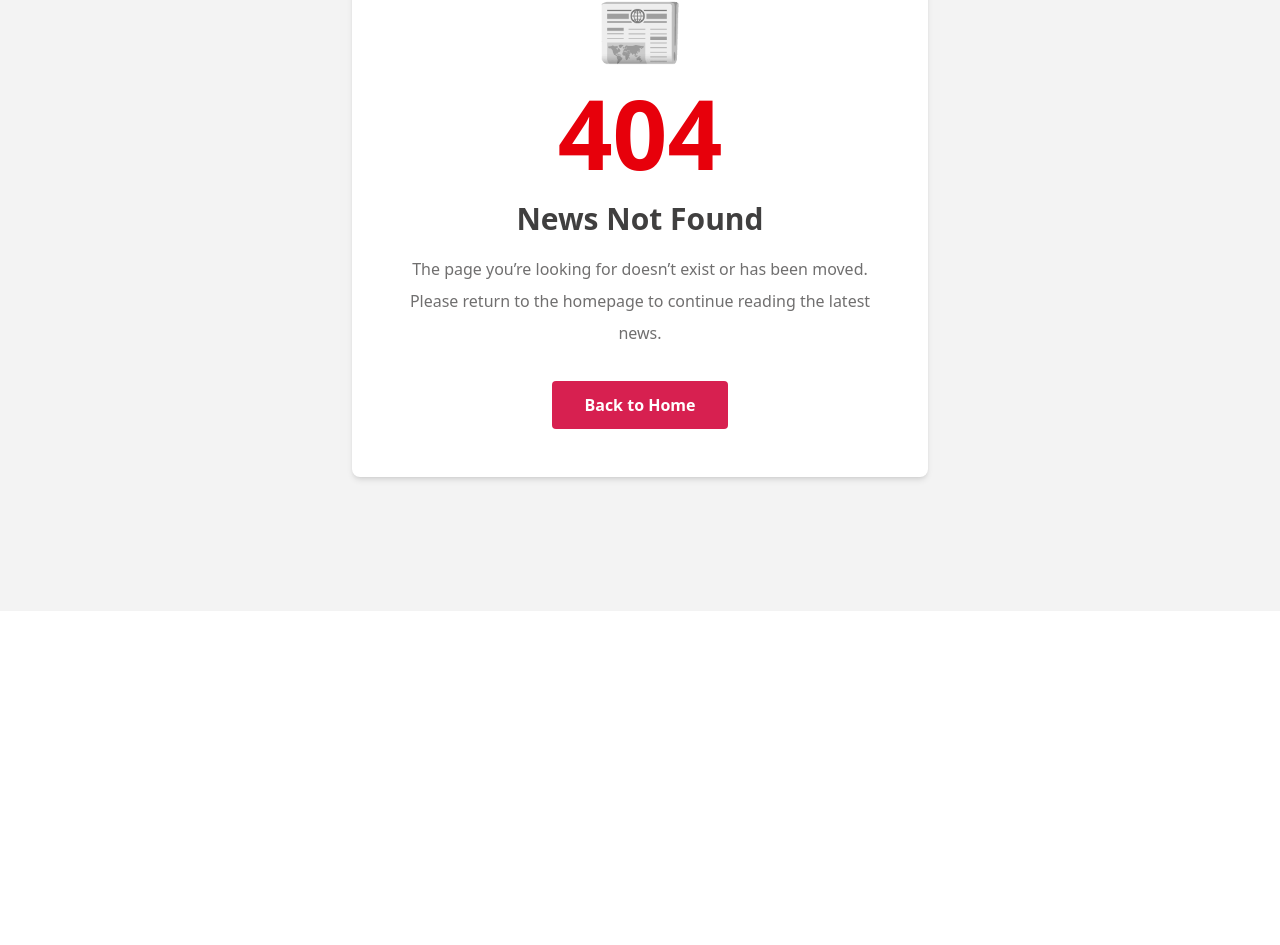
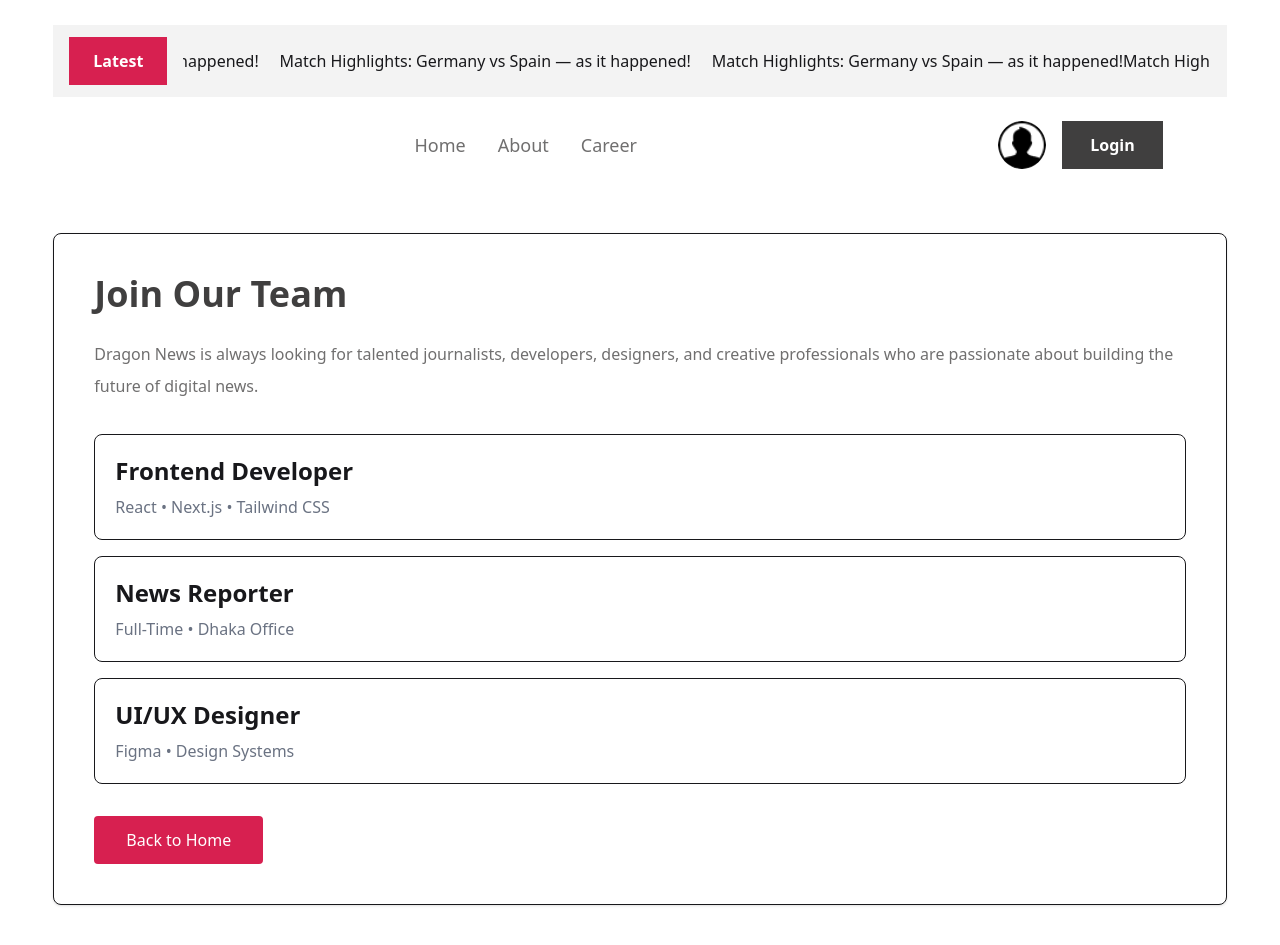
Before and after one commit to abdullah-alsaba/Dragon-News, a Next.js app: page /career in a window 1280 px wide. Before the commit this address had no page. Shown: the part 189-1134 px from the top of the page. Before the commit the page ends 800 px from the top, so only its background shows below. Built offline with nearby package versions, Linux system fonts and the light colour scheme.

Commit message:
feat: added about and career page

```diff
--- /dev/null
+++ b/src/app/(main)/about/page.jsx
@@ -0,0 +1,29 @@
+const AboutPage = () => {
+  return (
+    <section className="w-11/12 mx-auto py-16">
+      <div className="bg-white border rounded-lg p-10 shadow-sm">
+        <h1 className="text-4xl font-bold text-[#403F3F] mb-6">
+          About Dragon News
+        </h1>
+
+        <p className="text-[#706F6F] leading-8 mb-5">
+          Dragon News is a modern online news platform dedicated to delivering
+          accurate, timely, and unbiased news from around the world.
+        </p>
+
+        <p className="text-[#706F6F] leading-8 mb-5">
+          Our mission is to provide trustworthy journalism that keeps readers
+          informed about current events, politics, sports, technology,
+          entertainment, and more.
+        </p>
+
+        <p className="text-[#706F6F] leading-8">
+          We believe that quality journalism empowers people to make informed
+          decisions and understand the world better.
+        </p>
+      </div>
+    </section>
+  );
+};
+
+export default AboutPage;
--- /dev/null
+++ b/src/app/(main)/career/page.jsx
@@ -0,0 +1,45 @@
+import Link from "next/link";
+
+const CareerPage = () => {
+  return (
+    <section className="w-11/12 mx-auto py-16">
+      <div className="bg-white border rounded-lg p-10 shadow-sm">
+        <h1 className="text-4xl font-bold text-[#403F3F] mb-6">
+          Join Our Team
+        </h1>
+
+        <p className="text-[#706F6F] leading-8 mb-8">
+          Dragon News is always looking for talented journalists, developers,
+          designers, and creative professionals who are passionate about
+          building the future of digital news.
+        </p>
+
+        <div className="space-y-4">
+          <div className="border rounded-lg p-5">
+            <h2 className="text-2xl font-semibold">Frontend Developer</h2>
+            <p className="text-gray-500 mt-2">React • Next.js • Tailwind CSS</p>
+          </div>
+
+          <div className="border rounded-lg p-5">
+            <h2 className="text-2xl font-semibold">News Reporter</h2>
+            <p className="text-gray-500 mt-2">Full-Time • Dhaka Office</p>
+          </div>
+
+          <div className="border rounded-lg p-5">
+            <h2 className="text-2xl font-semibold">UI/UX Designer</h2>
+            <p className="text-gray-500 mt-2">Figma • Design Systems</p>
+          </div>
+        </div>
+
+        <Link
+          href="/"
+          className="inline-block mt-8 bg-[#D72050] text-white px-8 py-3 rounded hover:bg-[#b81a46] transition"
+        >
+          Back to Home
+        </Link>
+      </div>
+    </section>
+  );
+};
+
+export default CareerPage;
```
